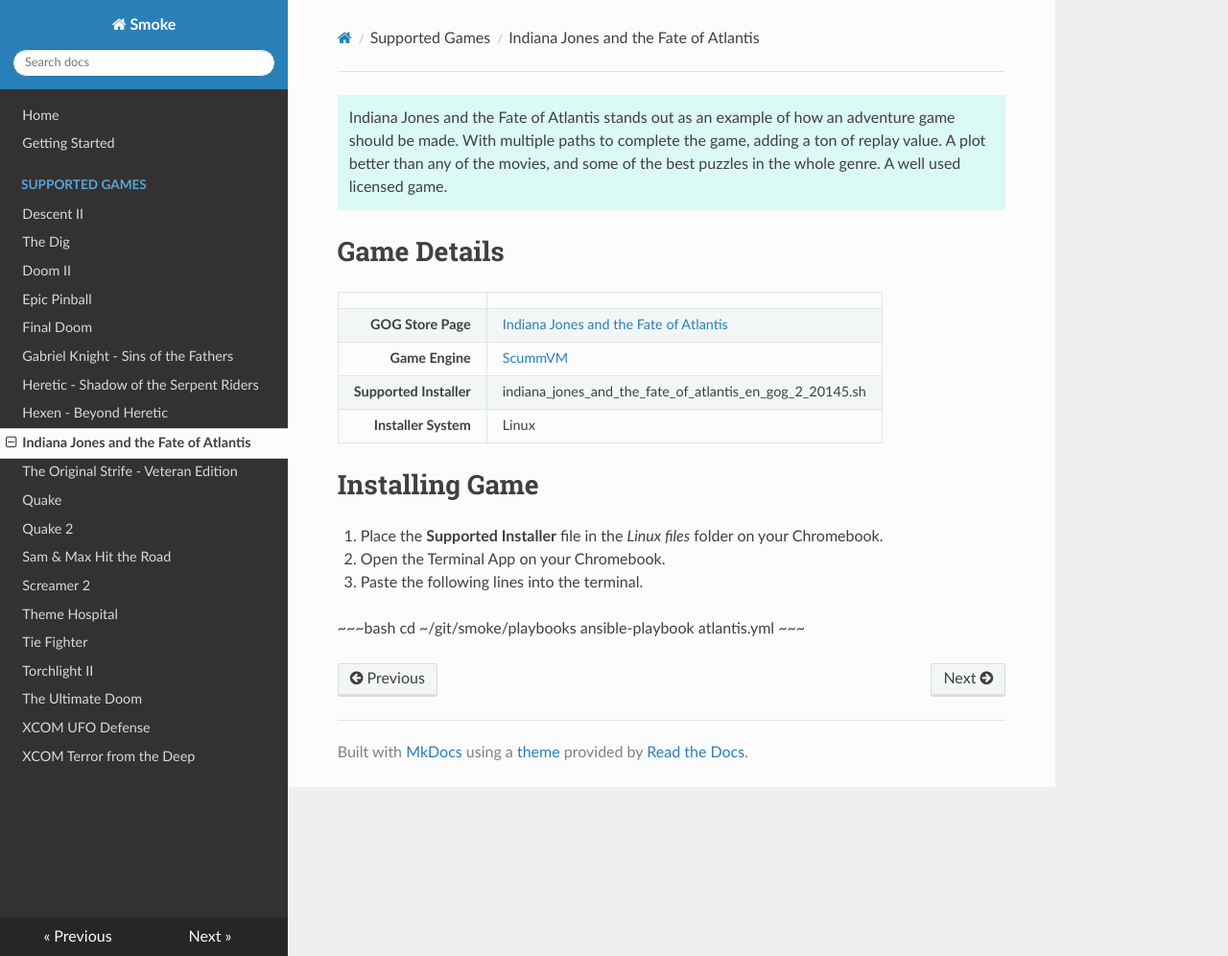
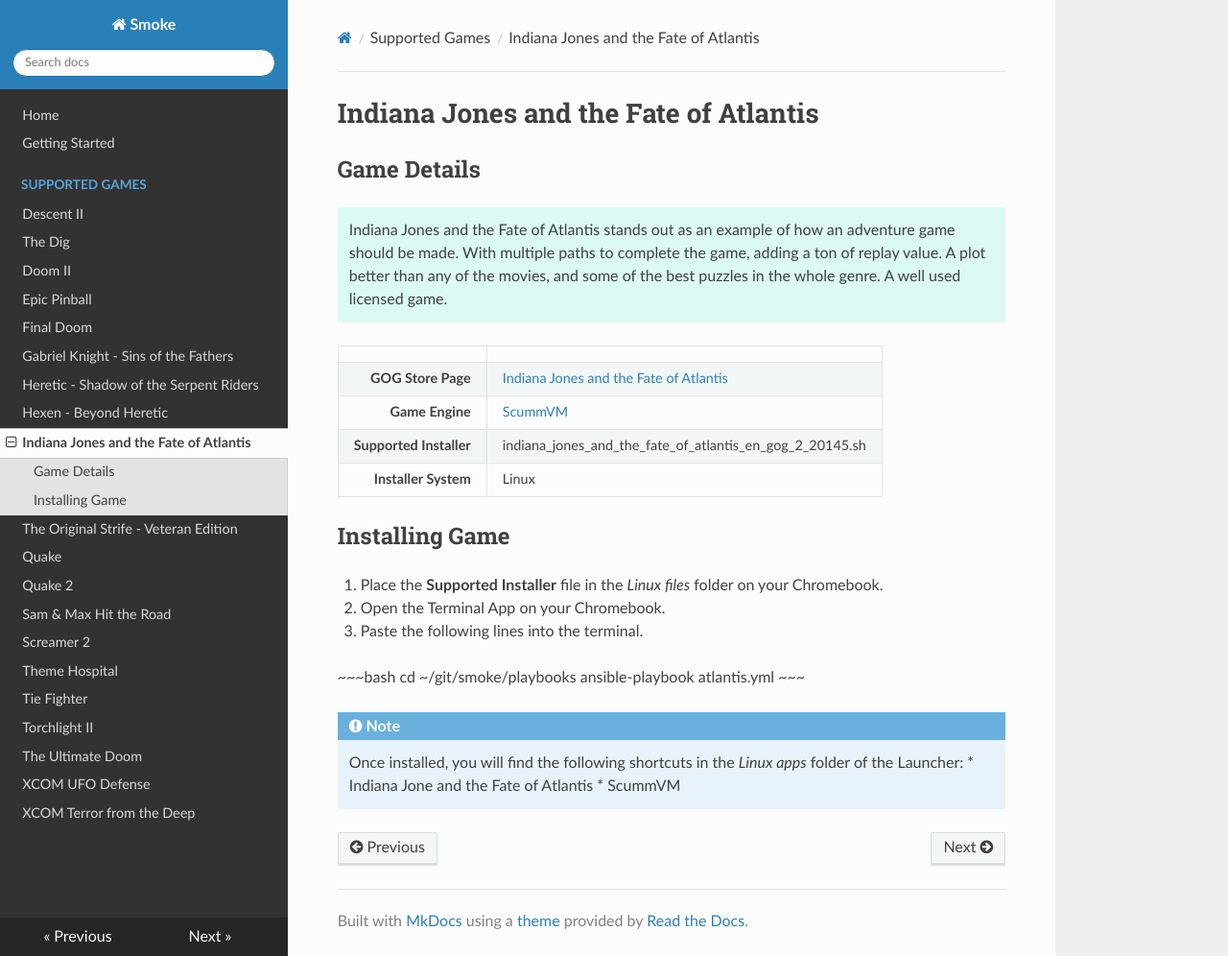
Before and after one commit to gooseberry/smoke, an MkDocs documentation site: the page built from docs/games/atlantis.md, in a window 1280 px wide and 996 px high. Shown: the whole window at 96% size. Built offline with MkDocs 1.6.1, drawn with Linux system fonts in a browser that asks for light colours; nearby versions of some CDN libraries.

Commit message:
Update format

```diff
--- a/docs/games/atlantis.md
+++ b/docs/games/atlantis.md
@@ -1,7 +1,9 @@
+# Indiana Jones and the Fate of Atlantis
+
+## Game Details
+
 !!! Tip ""
     Indiana Jones and the Fate of Atlantis stands out as an example of how an adventure game should be made.  With multiple paths to complete the game, adding a ton of replay value.  A plot better than any of the movies, and some of the best puzzles in the whole genre.  A well used licensed game.
-
-# Game Details
 
 |  |  |
 |--:|:--|
@@ -10,7 +12,7 @@
 | **Supported Installer** | indiana_jones_and_the_fate_of_atlantis_en_gog_2_20145.sh |
 | **Installer System** | Linux |
 
-# Installing Game
+## Installing Game
 1. Place the **Supported Installer** file in the *Linux files* folder on your Chromebook.
 1. Open the Terminal App on your Chromebook.
 1. Paste the following lines into the terminal.
@@ -19,3 +21,7 @@
    cd ~/git/smoke/playbooks
    ansible-playbook atlantis.yml
    ~~~
+!!! Note
+    Once installed, you will find the following shortcuts in the *Linux apps* folder of the Launcher:
+    * Indiana Jone and the Fate of Atlantis
+    * ScummVM
```
